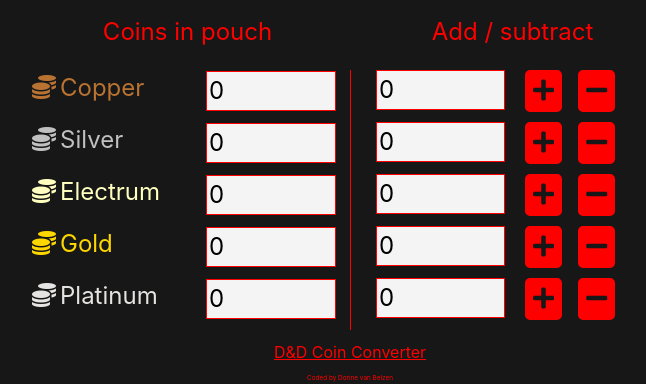
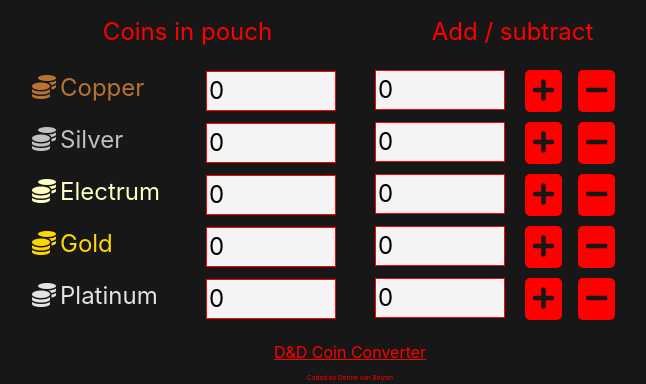
Before and after one commit to Dorine-forritari/react-dnd-coin-calculator, a React (Create React App) app: page / in a window 1280 px wide. Shown: the part 142-526 px from the top of the page, without its empty margins (290-936 px from the left). Built offline with nearby package versions, Linux system fonts and the light colour scheme.

Commit message:
removed line between columns

```diff
--- a/src/App.css
+++ b/src/App.css
@@ -85,7 +85,6 @@
 .column__newamount {
     padding-left: 25px;
     padding-right: 5px;
-    border-left: 1px solid red;
 }
 
 .link {
```
